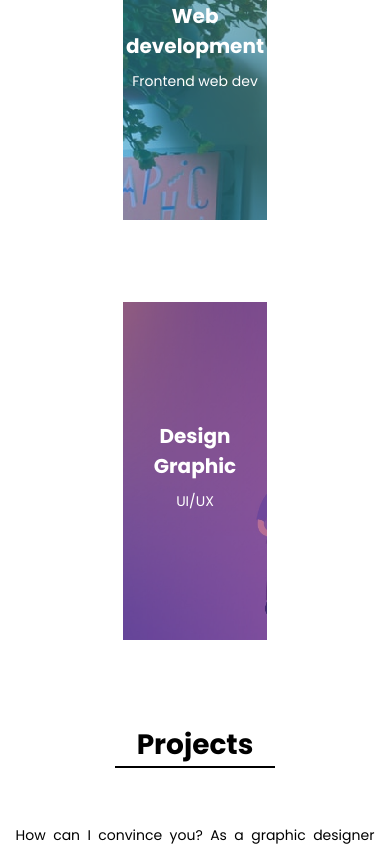
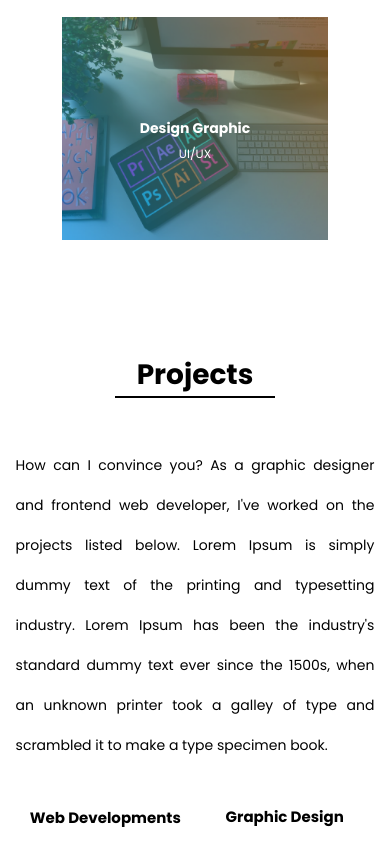
Before and after one commit to Bennismrt/Portfolio, a React (Create React App) app: page / in a window 390 px wide. Shown: the part 1660-2506 px from the top of the page. Built offline with nearby package versions, Linux system fonts and the light colour scheme.

Commit message:
fix media query

```diff
--- a/src/components/Contact/Contact.css
+++ b/src/components/Contact/Contact.css
@@ -52,19 +52,23 @@
     width: 120px;
     height: 120px;
     margin-right: 40px;
+    cursor: pointer;
 }
 .Github .subGithub {
     display: flex;
     flex-direction: column;
+    cursor: pointer;
 }
 .Github .subGithub h1 {
     font-size: 38px;
+    cursor: pointer;
 }
 
 /* LinkedIn section */
 .card1 .LinkedIn {
     display: flex;
     flex-direction: row;
+    cursor: pointer;
 }
 .LinkedIn img {
     width: 120px;
@@ -424,7 +428,7 @@
         color: white;
     }
 }
-@media only screen and (max-width: 320px) {
+@media only screen and (max-width: 360px) {
     .contact {
         width: 85%;
     }
--- a/src/components/Contact/Contact.js
+++ b/src/components/Contact/Contact.js
@@ -28,15 +28,13 @@ function Contact() {
 
         e.target.reset();
 
-        // emailjs.sendForm('service_4niia2a', 'template_bfkqirp',e.target, 'Sc8bhWrRDukv7Sv91').then (res =>{
-        //     console.log(res)
-        // }). catch(err => {
-        //     console.log(err)
-        // })
     }
-    // const ResetForm = () => {
-    //     this.myFormRef.reset();
-    // }
+    const linkedIn = () => {
+        window.open("https://www.linkedin.com/in/benni-setiady/");
+    };
+    const github = () => {
+        window.open("https://github.com/Bennismrt");
+    };
     return (
         <div className='contact' id="Contact">
             <Title name="Contact" style={ContactTitle}/>
@@ -51,17 +49,17 @@ function Contact() {
                         </div>
                     </div>
                     <div className='Github'>
-                        <img src={Github}></img>
+                        <img src={Github} onClick={github}></img>
                         <div className='subGithub'>
-                            <h1>Github</h1>
-                            <p>github.com/Bennismrt</p>
+                            <h1 onClick={github}>Github</h1>
+                            <p onClick={github}>github.com/Bennismrt</p>
                         </div>
                     </div>
                     <div className='LinkedIn'>
-                        <img src={Linked}></img>
+                        <img src={Linked} onClick={linkedIn}></img>
                         <div className='subLinkedIn'>
-                            <h1>LinkedIn</h1>
-                            <p>linkedin.com/in/benni-setiady/</p>
+                            <h1 onClick={linkedIn}>LinkedIn</h1>
+                            <p onClick={linkedIn} >linkedin.com/in/benni-setiady/</p>
                         </div>
                     </div>
                 </div>
--- a/src/components/Projects.css
+++ b/src/components/Projects.css
@@ -128,7 +128,33 @@
         margin-bottom: 10px;
     }
 }
-@media only screen and (max-width: 320px) {
+@media only screen and (max-width: 425px) {
+    .projects{
+        width: 92%;
+        /* background-color: aqua; */
+    }
+    .projects p {
+        font-size: 14px;
+        line-height: 40px;
+        text-align: justify;
+        margin-top: 35px;
+    }
+    .subProjectsA h1 {
+        font-size: 15px;
+    }
+    .subProjectsB h1 {
+        font-size: 15px;
+    }
+    .subProjectsB img {
+        border-radius: 7px;
+        margin-bottom: 10px;
+    }
+    .subProjectsA img {
+        border-radius: 7px;
+        margin-bottom: 10px;
+    }
+}
+@media only screen and (max-width: 360px) {
     .projects{
         width: 85%;
     }
@@ -151,11 +177,11 @@
         margin-top: 30px;
     }
     .subProjectsA h1 {
-        font-size: 14px;
+        font-size: 12px;
         margin-bottom: 10px;
     }
     .subProjectsB h1 {
-        font-size: 14px;
+        font-size: 12px;
         margin-bottom: 10px;
     }
     .subProjectsB img {
--- a/src/components/Services.css
+++ b/src/components/Services.css
@@ -151,7 +151,7 @@
         font-size: 14px;
     }
 }
-@media only screen and (max-width: 320px) {
+@media only screen and (max-width: 425px) {
     .services{
         width: 85%;
     }
@@ -161,14 +161,19 @@
         line-height: 30px;
     }
     .image {
-        gap: 20px;
-        margin-top: 50px;
+        /* margin-top: 50px; */
+        display: flex;
+        flex-direction: column;
+        align-items: center;
+        justify-content: center;
+        flex-wrap: nowrap;
+        gap: 1px;
     }
 
     .image1a {
-        width: 100%;
+        width: 80%;
         background-image: url(./assets/service2.png);
-        height: 40vh;
+        height: 30vh;
         background-size: 300px auto;
         background-repeat: no-repeat;
         flex-direction: column;
@@ -191,9 +196,78 @@
 
     }
     .image2a {
-        width: 100%;
+        width: 80%;
         background-image: url(./assets/service1.png);
-        height: 40vh;
+        height: 30vh;
+        background-size: 300px auto;
+        background-repeat: no-repeat;
+        flex-direction: column;
+        display: flex;
+        justify-content: center;
+    }
+    .image2a h1 {
+        color: white;
+        text-align: center;
+        font-size: 14px;
+        margin: 0;
+        padding: 0;
+    }
+    .image2a p {
+        color: white;
+        text-align: center;
+        font-size: 12px;
+        margin: 0;
+        padding: 0;
+
+    }
+
+}
+@media only screen and (max-width: 360px) {
+    .services{
+        width: 85%;
+    }
+    .services p{
+        margin-top: 35px;
+        font-size: 12px;
+        line-height: 30px;
+    }
+    .image {
+        gap: 40px;
+        margin-top: 50px;
+        display: flex;
+        flex-direction: column;
+        align-items: center;
+    }
+
+    .image1a {
+        width: 80%;
+        background-image: url(./assets/service2.png);
+        height: 30vh;
+        background-size: 300px auto;
+        background-repeat: no-repeat;
+        flex-direction: column;
+        display: flex;
+        justify-content: center;
+    }
+    .image1a h1 {
+        color: white;
+        text-align: center;
+        font-size: 14px;
+        margin: 0;
+        padding: 0;
+    }
+    .image1a p {
+        color: white;
+        text-align: center;
+        font-size: 12px;
+        margin: 0;
+        padding: 0;
+
+    }
+    .image2a {
+        width: 80%;
+        background-image: url(./assets/service1.png);
+        height: 30vh;
         background-size: 300px auto;
         background-repeat: no-repeat;
         flex-direction: column;
--- a/src/components/Skills/Skills.css
+++ b/src/components/Skills/Skills.css
@@ -92,7 +92,28 @@
         text-align: center;
     }
 }
-@media only screen and (max-width: 320px) {
+@media only screen and (max-width: 425px) {
+    .skills {
+        width: 92%;
+        /* background-color: aqua; */
+    }
+    .skills p {
+        font-size: 14px;
+        line-height: 40px;
+        margin-top: 35px;
+    }
+    .container .cards {
+        width: 25%;
+    }
+    .cards img {
+        border-radius: 6px;
+    }
+    .cards h4 {
+        font-size: 8px;
+        text-align: center;
+    }
+}
+@media only screen and (max-width: 360px) {
     .skills {
         width: 85%;
         /* background-color: aqua; */
@@ -104,13 +125,13 @@
     }
     .container .cards {
         width: 25%;
-        /* background-color: orange; */
     }
     .cards img {
         border-radius: 6px;
     }
     .cards h4 {
-        font-size: 8px;
+        font-size: 6px;
         text-align: center;
+        margin-top: 6px;
     }
 }
```
